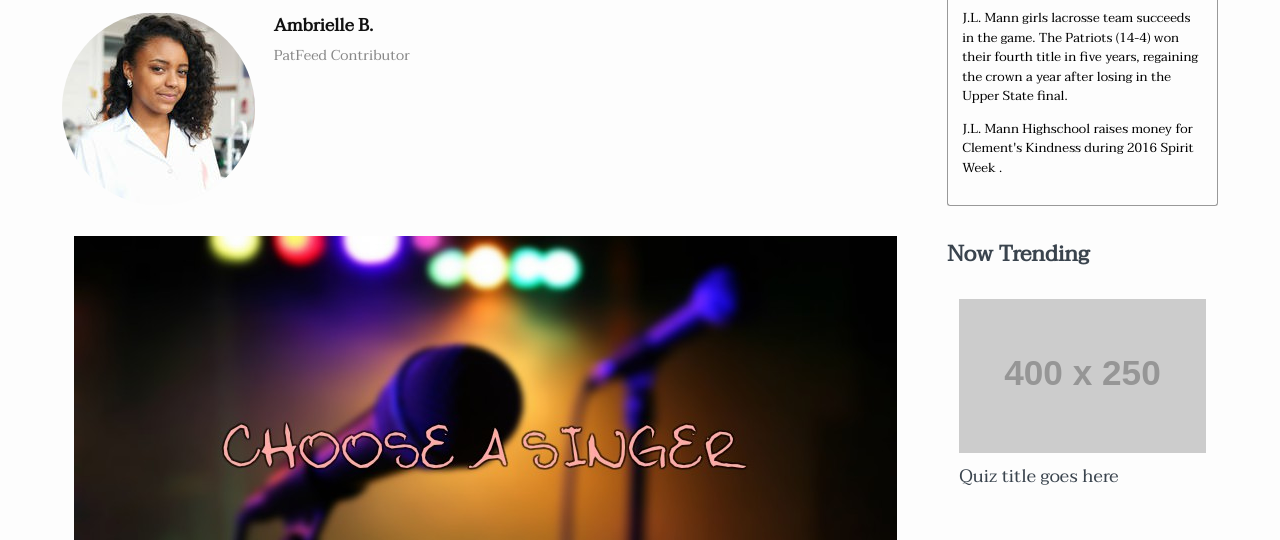
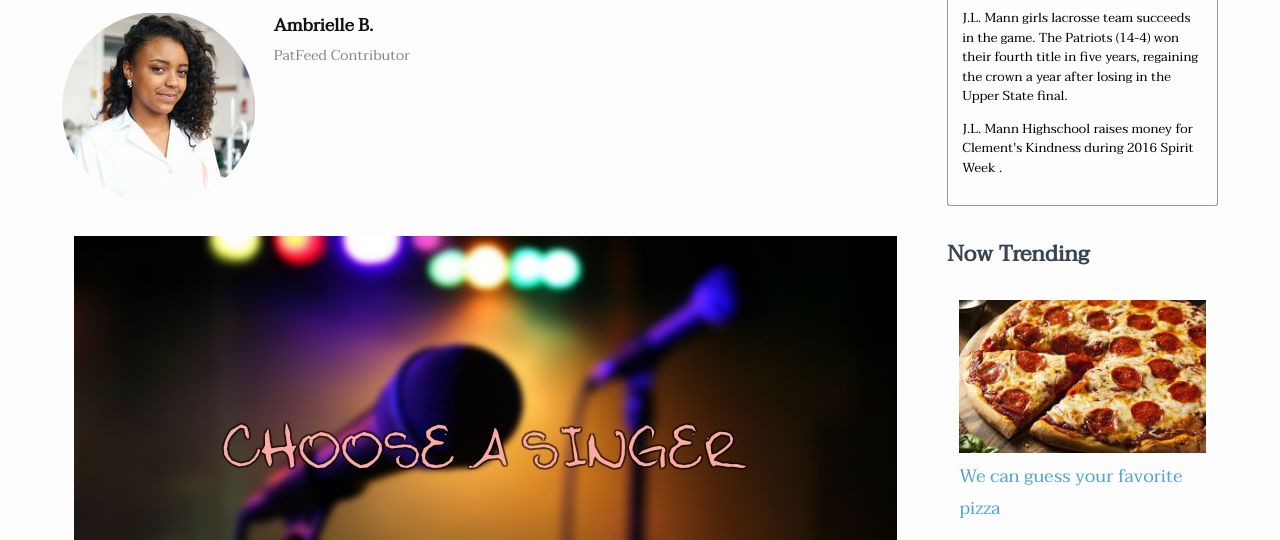
Before and after one commit to Abrown1/Patfeed_quiz1, a plain HTML site: page index.html in a window 1280 px wide. Shown: the part 196-736 px from the top of the page. Drawn offline with nearby package versions, Linux system fonts and the light colour scheme; placeholder pictures from the web are drawn by us.

Commit message:
Add files via upload

```diff
--- a/index.html
+++ b/index.html
@@ -305,8 +305,8 @@
 
           <div class="row">
             <div class="quiz-link">
-              <img src="https://dummyimage.com/400x250/aaa/fff">
-              <h4>Quiz title goes here</h4>
+              <img src="img2/pep.jpg">
+              <h4><a href="pizza.html"> We can guess your favorite pizza</a></h4>
             </div>
 
             <div class="quiz-link">
```
Also changed, not shown: pizza.html (+1 -1 lines), img2/pep.jpg (added).
